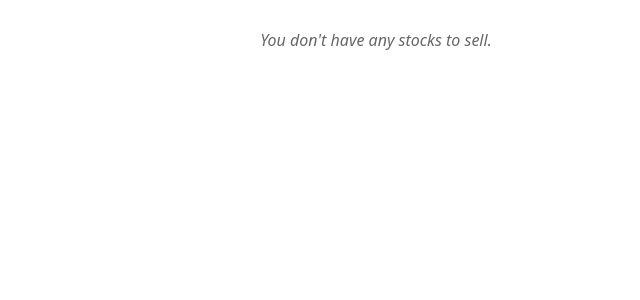
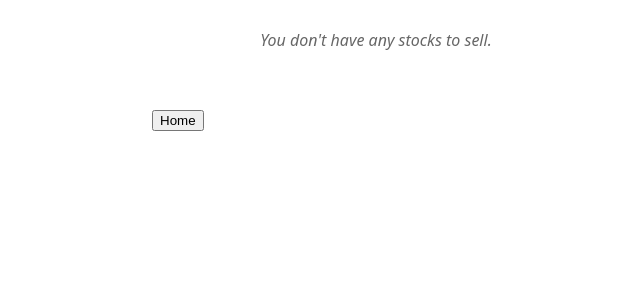
Before and after one commit to zausdemore-dillon/tradeGround, a Django app: page /sell/ in a window 1280 px wide. Shown: the part 198-498 px from the top of the page, without its empty margins (264-904 px from the left). Run offline with Django 5.2, Linux system fonts and the light colour scheme; the visitor is signed in with stand-in values (Sample User, id 1); data that the repository does not hold is empty.

Commit message:
back button

```diff
--- a/templates/sell.html
+++ b/templates/sell.html
@@ -64,10 +64,14 @@
 {% else %}
     <p class="empty-message">You don't have any stocks to sell.</p>
 {% endif %}
-
+    <button id="back">Home</button>
 <!-- Include the JavaScript for live price updates -->
 <script src="{% static 'js/pullShareValues.js' %}"></script>
 
+<!--back button-->
+<script>
+    document.querySelector('#back').addEventListener('click',()=>{window.location.href = window.location.origin});
+</script>
 <!-- Calculate total value from price * quantity -->
 <script>
 document.addEventListener("DOMContentLoaded", function() {
```
